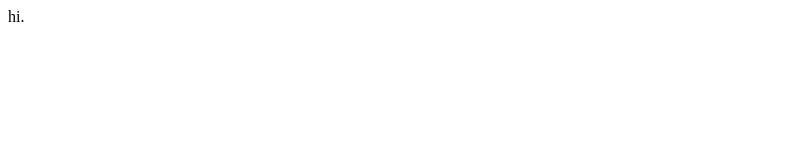
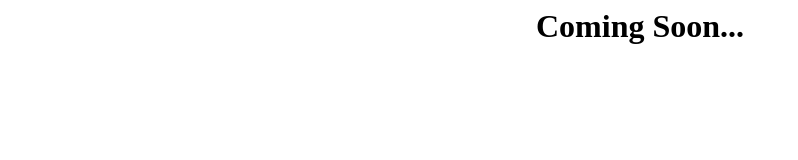
Before and after one commit to ECO3X10C/me, a plain HTML site: page index.html in a window 1280 px wide. Shown: the whole page, without its empty margins (0-798 px from the left). Drawn offline with Linux system fonts and the light colour scheme.

Commit message:
Update index.html

```diff
--- a/index.html
+++ b/index.html
@@ -1 +1,11 @@
-hi.
+<h1> Coming Soon... </h1>
+
+<style>
+* {
+
+text-align: center;
+
+}
+
+
+ </style>
```
